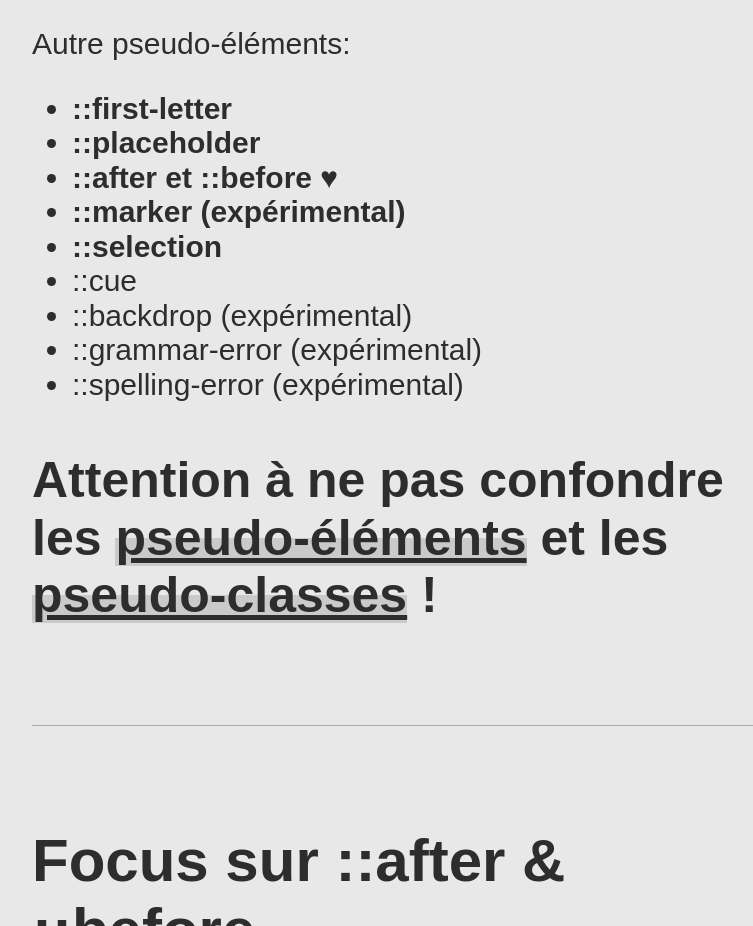
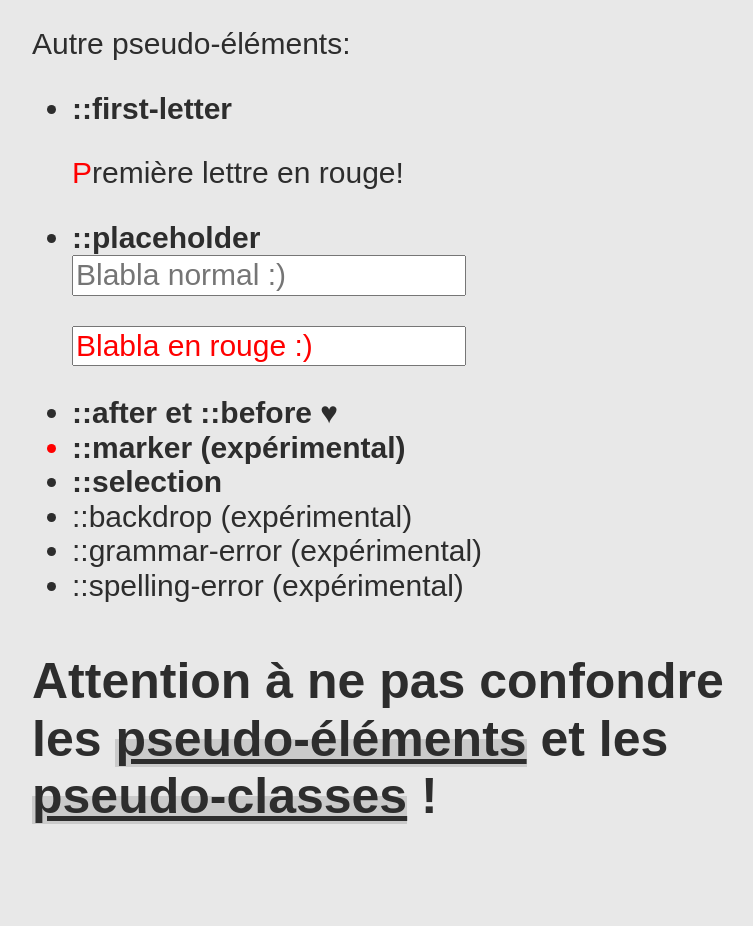
Before and after one commit to MatteoL-W/COURS_PSEUDO_ELEMENT, a plain HTML site: page index.html in a window 1280 px wide. Shown: the part 1340-2266 px from the top of the page, without its empty margins (96-849 px from the left). Drawn offline with nearby package versions, Linux system fonts and the light colour scheme.

Commit message:
ajout d'exemples

```diff
--- a/index.html
+++ b/index.html
@@ -45,12 +45,17 @@
 
             <p style="margin: 70px 0 0;padding: 0;">Autre pseudo-éléments:</p>
             <ul>
+                <!--
+                Normalement on met rien d'autre que des li dans un ul mais là j'ai un peu la flemme, vous m'en voudrez pas <3
+                -->
                 <li style="font-weight: bold">::first-letter</li>
+                <p class="first-letter">Première lettre en rouge!</p>
                 <li style="font-weight: bold">::placeholder</li>
+                <input type="text" placeholder="Blabla normal :)">
+                <input class="placeholder-red" type="text" placeholder="Blabla en rouge :)">
                 <li style="font-weight: bold">::after et ::before ♥</li>
-                <li style="font-weight: bold">::marker (expérimental)</li>
-                <li style="font-weight: bold">::selection</li>
-                <li>::cue</li>
+                <li class="marker-red" style="font-weight: bold">::marker (expérimental)</li>
+                <li class="selection-red" style="font-weight: bold">::selection</li>
                 <li>::backdrop (expérimental)</li>
                 <li>::grammar-error (expérimental)</li>
                 <li>::spelling-error (expérimental)</li>
--- a/style.css
+++ b/style.css
@@ -138,3 +138,25 @@ a.after::after {
 .demo {
     font-size: 3rem;
 }
+
+.first-letter::first-letter {
+    color:red;
+}
+
+.placeholder-red::placeholder {
+    color:red;
+}
+
+.placeholder-red {
+    margin-top: 30px;
+    margin-bottom: 30px;
+}
+
+.marker-red::marker {
+    color: red;
+}
+
+.selection-red::selection {
+    color:red;
+    background: var(--highlighted);
+}
```
